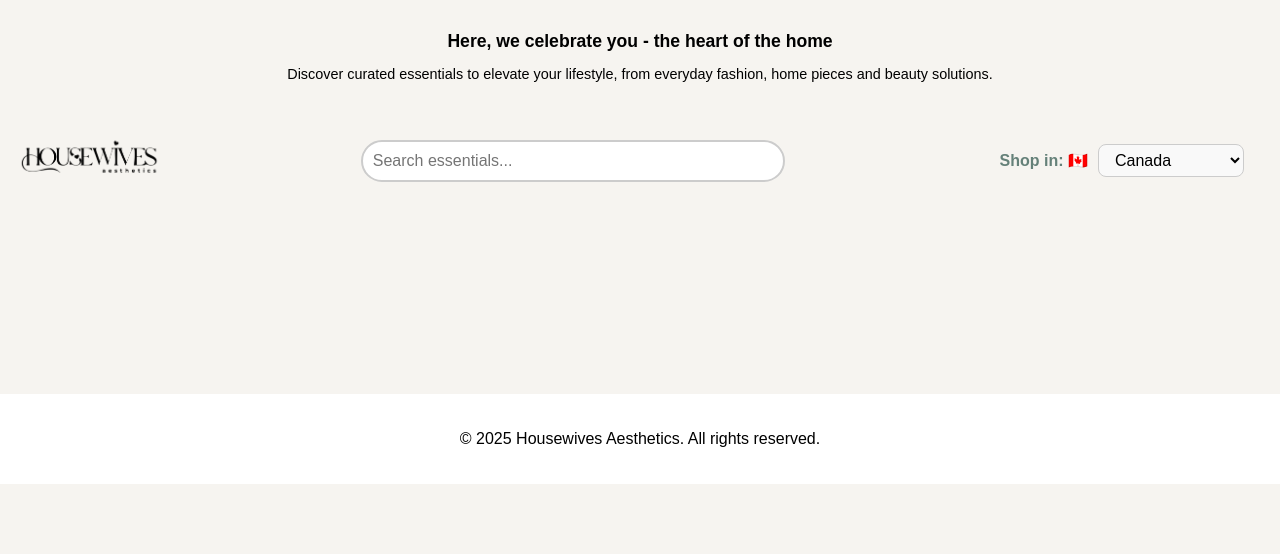
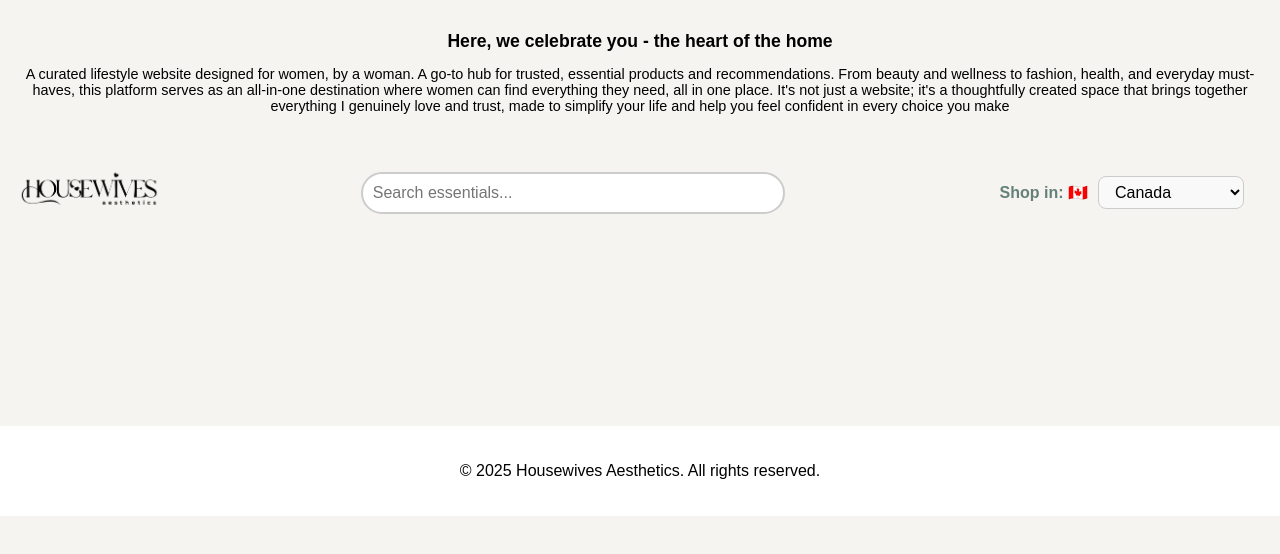
Before and after one commit to amaleley/Housewives-Aesthetics, a website: page public/index.html in a window 1280 px wide. Drawn offline with Linux system fonts and the light colour scheme; no server answers.

Commit message:
Update index.html

```diff
--- a/public/index.html
+++ b/public/index.html
@@ -13,8 +13,7 @@
   <div class="top-bar">
     <h2 class="top-message">Here, we celebrate you - the heart of the home</h2>
     <p class="top-message">
-      Discover curated essentials to elevate your lifestyle, from everyday fashion,
-      home pieces and beauty solutions.
+      A curated lifestyle website designed for women, by a woman. A go-to hub for trusted, essential products and recommendations. From beauty and wellness to fashion, health, and everyday must-haves, this platform serves as an all-in-one destination where women can find everything they need, all in one place. It's not just a website; it's a thoughtfully created space that brings together everything I genuinely love and trust, made to simplify your life and help you feel confident in every choice you make
     </p>
 
     <div class="top-controls">
```
